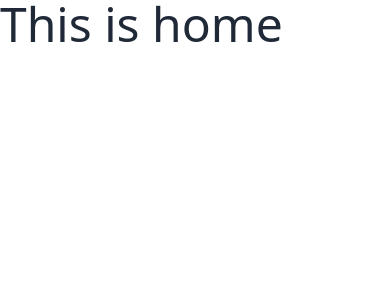
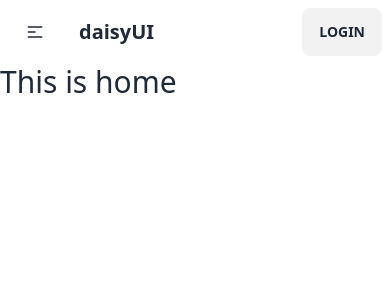
Before and after one commit to sajibsaifullah/summer-camp-school-client, a React (Vite) app: page / in a window 390 px wide. Shown: the top 300 px of the page. Built offline with nearby package versions, Linux system fonts and the light colour scheme.

Commit message:
navbar updated

```diff
--- a/src/main.jsx
+++ b/src/main.jsx
@@ -6,6 +6,8 @@
 
 ReactDOM.createRoot(document.getElementById("root")).render(
   <React.StrictMode>
+    <div className="max-w-screen-lg mx-auto">
     <RouterProvider router={router} />
+    </div>
   </React.StrictMode>
 );
--- a/src/pages/Home/Home/Home.jsx
+++ b/src/pages/Home/Home/Home.jsx
@@ -1,9 +1,11 @@
+import Navbar from "../../Shared/Navbar/Navbar";
 
 
 const Home = () => {
     return (
         <div>
-            <h2 className="text-5xl">This is home</h2>
+            <Navbar></Navbar>
+            <h2 className="text-3xl">This is home</h2>
         </div>
     );
 };
--- a/src/pages/Shared/Navbar/Navbar.jsx
+++ b/src/pages/Shared/Navbar/Navbar.jsx
@@ -1,10 +1,54 @@
+const Navbar = () => {
+  const navOptions = (
+    <>
+      <li>
+        <a>Item 1</a>
+      </li>
+      <li>
+        <a>Item 3</a>
+      </li>
+    </>
+  );
 
-const Navbar = () => {
-    return (
-        <div>
-
+  return (
+    <div className="navbar bg-base-100">
+      <div className="navbar-start">
+        <div className="dropdown">
+          <label tabIndex={0} className="btn btn-ghost lg:hidden">
+            <svg
+              xmlns="http://www.w3.org/2000/svg"
+              className="h-5 w-5"
+              fill="none"
+              viewBox="0 0 24 24"
+              stroke="currentColor"
+            >
+              <path
+                strokeLinecap="round"
+                strokeLinejoin="round"
+                strokeWidth="2"
+                d="M4 6h16M4 12h8m-8 6h16"
+              />
+            </svg>
+          </label>
+          <ul
+            tabIndex={0}
+            className="menu menu-sm dropdown-content mt-3 p-2 shadow bg-base-100 rounded-box w-52"
+          >
+            {navOptions}
+          </ul>
         </div>
-    );
+        <a className="btn btn-ghost normal-case text-xl">daisyUI</a>
+      </div>
+      <div className="navbar-center hidden lg:flex">
+        <ul className="menu menu-horizontal px-1">
+          {navOptions}
+        </ul>
+      </div>
+      <div className="navbar-end">
+        <a className="btn">Login</a>
+      </div>
+    </div>
+  );
 };
 
 export default Navbar;
```
